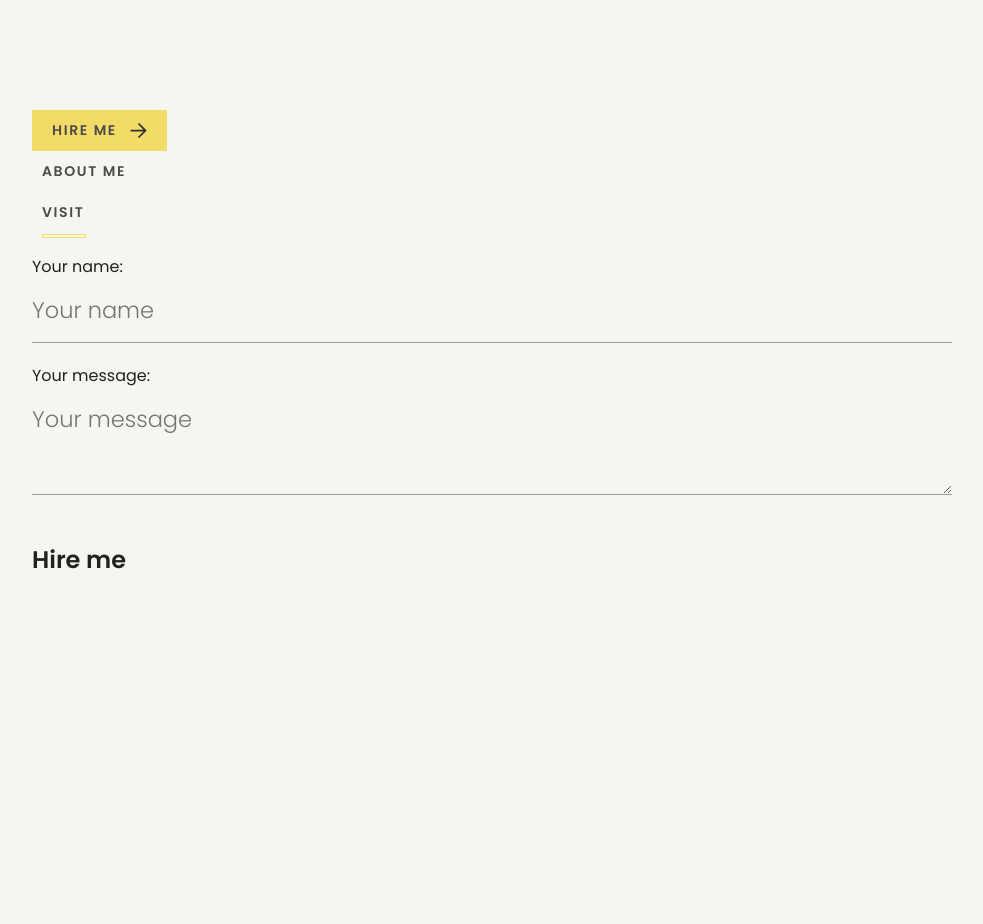
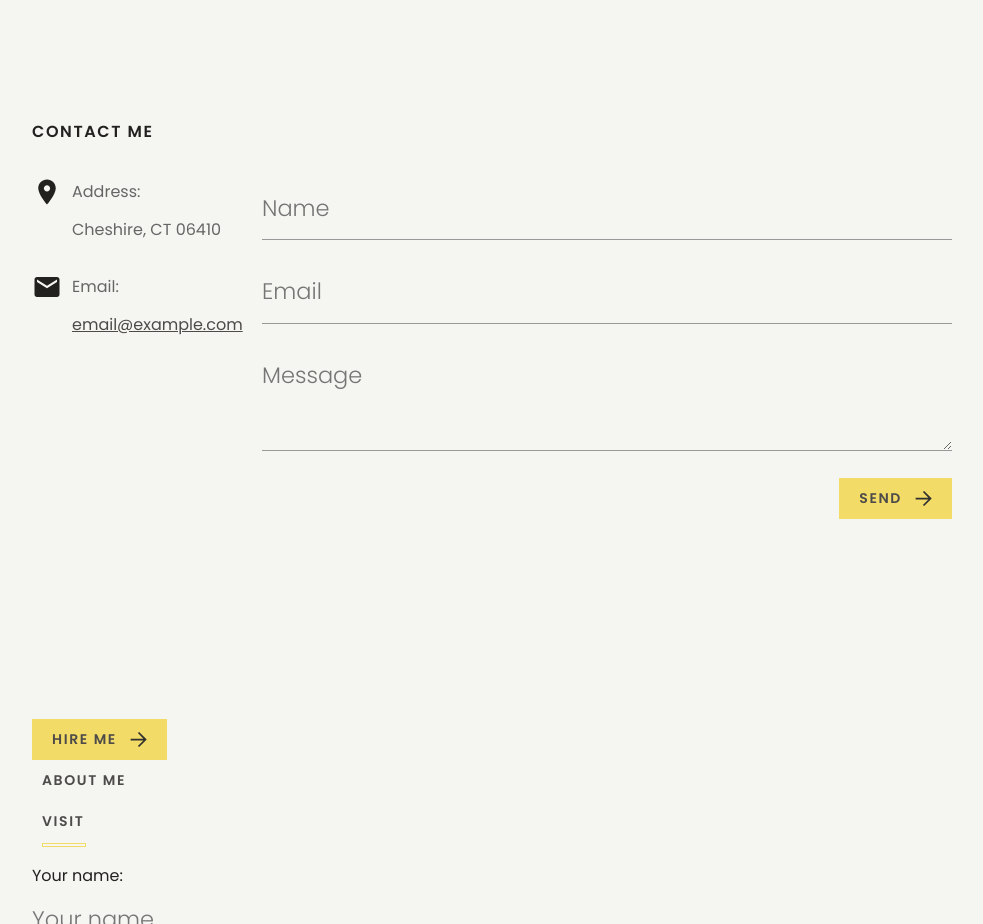
Before and after one commit to mroman48389/PortfolioProject, a website built with Vite: page index.html in a window 1280 px wide. Shown: the part 2860-3784 px from the top of the page, without its empty margins (148-1131 px from the left). Before the commit the page ends 3457 px from the top, so only its background shows below. Built offline with nearby package versions, Linux system fonts and the light colour scheme.

Commit message:
Added Contact Me section.

```diff
--- a/index.html
+++ b/index.html
@@ -180,6 +180,48 @@
                     </ul>
                 </section>
 
+                <section id="contact-me" class="layout-section" aria-labelledby="heading-contact-me">
+                    <h2 id="heading-contact-me" class="title--sm layout-section-title">Contact Me</h2>
+
+                    <div class="contact-me-grid">
+                        <address>
+                            <div class="contact-me-text-grid">
+                                <svg id="icon" width="30" height="30" viewBox="0 0 30 30" fill="none" xmlns="http://www.w3.org/2000/svg">
+                                    <path d="M15 2.5C10.1625 2.5 6.25 6.4125 6.25 11.25C6.25 17.8125 15 27.5 15 27.5C15 27.5 23.75 17.8125 23.75 11.25C23.75 6.4125 19.8375 2.5 15 2.5ZM15 14.375C13.275 14.375 11.875 12.975 11.875 11.25C11.875 9.525 13.275 8.125 15 8.125C16.725 8.125 18.125 9.525 18.125 11.25C18.125 12.975 16.725 14.375 15 14.375Z" fill="var(--light-icon)" />
+                                </svg>
+                                <p id="description">Address:</p>
+                                <p id="details">Cheshire, CT 06410</p>
+                            </div>
+
+                            <div class="contact-me-text-grid">
+                                <svg id="icon" width="30" height="30" viewBox="0 0 30 30" fill="none" xmlns="http://www.w3.org/2000/svg">
+                                    <path d="M25 5H5C3.625 5 2.5125 6.125 2.5125 7.5L2.5 22.5C2.5 23.875 3.625 25 5 25H25C26.375 25 27.5 23.875 27.5 22.5V7.5C27.5 6.125 26.375 5 25 5ZM25 10L15 16.25L5 10V7.5L15 13.75L25 7.5V10Z" fill="var(--light-icon)" />
+                                </svg>
+                                <p id="description">Email:</p>
+                                <a id="details" href="mailto:email@example.com" target="_blank">email@example.com</a>
+                            </div>
+                        </address>
+
+                        <form>
+                            <!-- Labels are visually hidden, so are explicitly created rather than implicility. -->
+                            <label for="contact-me-name" class="sr-only">Name</label>
+                            <input id="contact-me-name" class="input" type="text" placeholder="Name" autocomplete="name">
+
+                            <label for="contact-me-email" class="sr-only">Email</label>
+                            <input id="contact-me-email" class="input" type="email" placeholder="Email" autocomplete="email">
+
+                            <label for="contact-me-message" class="sr-only">Message</label>
+                            <textarea id="contact-me-message" class="input" placeholder="Message"></textarea>
+
+                            <!-- Part of form; will automatically be a submit button. -->
+                            <div class="contact-me-submit-button">
+                                <button class=" btn btn--raised">Send</button>
+                            </div>
+                        </form>
+
+                    </div>
+
+                </section>
 
 
 
--- a/src/components/_defaults.css
+++ b/src/components/_defaults.css
@@ -17,3 +17,12 @@ p {
 strong {
     font-weight: normal;
 }
+
+figure,
+blockquote {
+    margin: 0;
+}
+
+address {
+    font-style: normal;
+}
--- /dev/null
+++ b/src/components/contact-me.css
@@ -0,0 +1,47 @@
+.contact-me-grid {
+    display: grid;
+    grid-template-columns: 1fr 3fr;
+}
+
+@media (max-width: 37.5rem) {
+    .contact-me-grid {
+        grid-template-columns: 1fr;
+    }
+}
+
+.inline-paragraph {
+    display: inline;
+}
+
+.contact-me-text-grid {
+    display: grid;
+    grid-template-columns: 30px 1fr;
+    grid-template-rows: auto auto;
+    grid-template-areas:
+        "icon description"
+        "blank details";
+    place-items: center;
+    gap: 10px;
+    margin-bottom: 30px;
+}
+
+#icon {
+    grid-column: 1 / 2;
+}
+
+#description {
+    grid-column: 2 / 3;
+    margin: 0px;
+    width: 100%;
+}
+
+#details {
+    grid-column: 2 / 3;
+    margin: 0px;
+    width: 100%;
+}
+
+.contact-me-submit-button {
+    display: flex;
+    justify-content: flex-end;
+}
--- a/src/style.css
+++ b/src/style.css
@@ -13,3 +13,4 @@
 @import url("./components/scroll-down.css");
 @import url("./components/portfolio.css");
 @import url("./components/experience.css");
+@import url("./components/contact-me.css");
```
